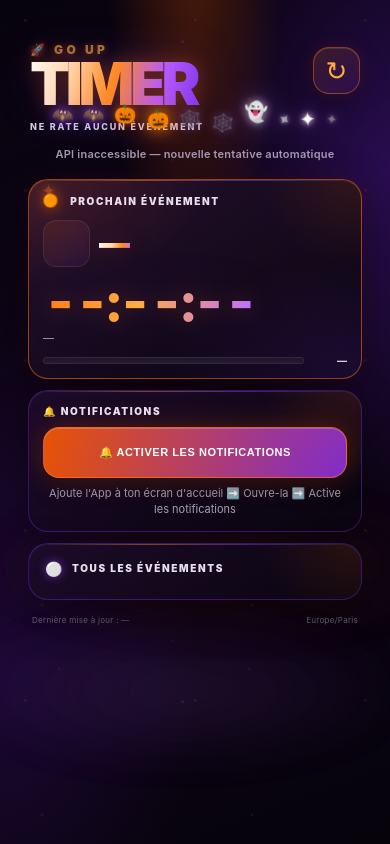
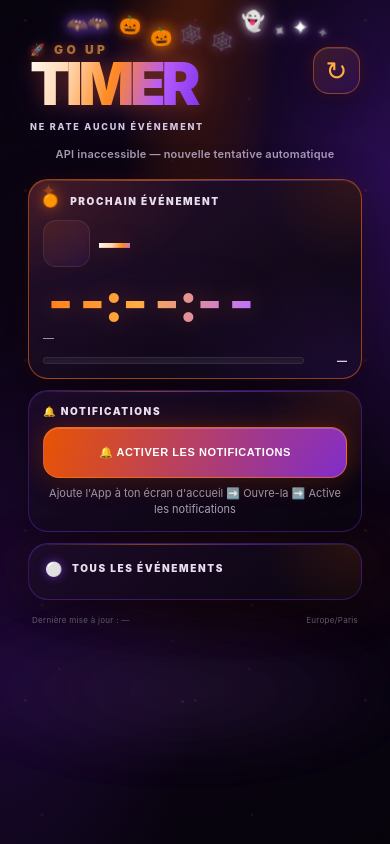
Before and after one commit to alan59320/APP-GO-UP-TIMER, a website: page index.html in a window 390 px wide. Drawn offline with Linux system fonts and the light colour scheme; no server answers.

Commit message:
Update style.css

```diff
--- a/style.css
+++ b/style.css
@@ -32,38 +32,51 @@ footer{display:flex;justify-content:space-between;color:#666;font-size:10px;padd
 .push-status{text-align:center;color:#888;font-size:11px;line-height:1.4;margin-top:10px}
 .push-status{text-align:center;color:#888;font-size:11px;line-height:1.4;margin-top:10px}
 /* =========================================================
-   🎃 HALLOWEEN HEADER ANIMÉ
+   🎃 HALLOWEEN HEADER — CORRECTION
    ========================================================= */
 
+.app {
+  position: relative;
+  isolation: isolate;
+}
+
+/* Zone décorative indépendante du flux du header */
 .top-halloween {
   position: absolute;
 
-  top: 78px;
+  top: 0;
   left: 0;
   right: 0;
 
-  height: 45px;
+  height: 125px;
 
   display: flex;
-  align-items: center;
+  align-items: flex-start;
   justify-content: center;
   gap: 13px;
 
+  padding-top: 8px;
+
   pointer-events: none;
-
-  z-index: 5;
+  z-index: 20;
 
   overflow: visible;
 }
 
+/*
+   On donne à chaque emoji sa propre couche.
+   Cela évite qu'un transform appliqué par une animation
+   soit neutralisé par le conteneur.
+*/
+.top-halloween > span {
+  position: relative;
+  display: inline-block;
+  flex: 0 0 auto;
+  will-change: transform, opacity, filter;
+}
 
-/* =========================================================
-   🦇 CHAUVE-SOURIS
-   ========================================================= */
-
+/* 🦇 CHAUVE-SOURIS */
 .top-bat {
-  display: inline-block;
-
   font-size: 19px;
 
   filter:
@@ -73,54 +86,32 @@ footer{display:flex;justify-content:space-between;color:#666;font-size:10px;padd
   animation: topBat 2.8s ease-in-out infinite;
 }
 
-.bat-a {
-  animation-delay: 0s;
-}
-
+.bat-a { animation-delay: 0s; }
 .bat-b {
   animation-delay: 1.3s;
   font-size: 16px;
 }
 
 @keyframes topBat {
-
   0%, 100% {
-    transform:
-      translateY(2px)
-      rotate(-5deg)
-      scale(1);
+    transform: translate3d(0, 5px, 0) rotate(-5deg) scale(1);
   }
 
   25% {
-    transform:
-      translateY(-5px)
-      rotate(7deg)
-      scale(1.06);
+    transform: translate3d(-4px, -13px, 0) rotate(7deg) scale(1.06);
   }
 
   50% {
-    transform:
-      translateY(2px)
-      rotate(-4deg)
-      scale(.94);
+    transform: translate3d(3px, 5px, 0) rotate(-4deg) scale(.94);
   }
 
   75% {
-    transform:
-      translateY(-4px)
-      rotate(5deg)
-      scale(1.04);
+    transform: translate3d(6px, -9px, 0) rotate(5deg) scale(1.04);
   }
 }
 
-
-/* =========================================================
-   🎃 CITROUILLES
-   ========================================================= */
-
+/* 🎃 CITROUILLES */
 .top-pumpkin {
-  display: inline-block;
-
   font-size: 20px;
 
   filter:
@@ -142,22 +133,16 @@ footer{display:flex;justify-content:space-between;color:#666;font-size:10px;padd
 }
 
 @keyframes topPumpkinFloat {
-
   0%, 100% {
-    transform:
-      translateY(1px)
-      rotate(-4deg);
+    transform: translate3d(0, 4px, 0) rotate(-4deg);
   }
 
   50% {
-    transform:
-      translateY(-7px)
-      rotate(5deg);
+    transform: translate3d(0, -14px, 0) rotate(5deg);
   }
 }
 
 @keyframes topPumpkinGlow {
-
   0%, 100% {
     filter:
       drop-shadow(0 0 4px rgba(255,120,0,.55))
@@ -171,16 +156,9 @@ footer{display:flex;justify-content:space-between;color:#666;font-size:10px;padd
   }
 }
 
-
-/* =========================================================
-   🕸️ TOILES
-   ========================================================= */
-
+/* 🕸️ TOILES */
 .top-web {
-  display: inline-block;
-
   font-size: 20px;
-
   opacity: .8;
 
   filter:
@@ -189,9 +167,7 @@ footer{display:flex;justify-content:space-between;color:#666;font-size:10px;padd
   animation: topWeb 4s ease-in-out infinite;
 }
 
-.web-a {
-  animation-delay: .7s;
-}
+.web-a { animation-delay: .7s; }
 
 .web-b {
   animation-delay: 2.4s;
@@ -199,28 +175,17 @@ footer{display:flex;justify-content:space-between;color:#666;font-size:10px;padd
 }
 
 @keyframes topWeb {
-
   0%, 100% {
-    transform:
-      rotate(-8deg)
-      translateY(0);
+    transform: translate3d(0, 0, 0) rotate(-8deg);
   }
 
   50% {
-    transform:
-      rotate(8deg)
-      translateY(5px);
+    transform: translate3d(0, 9px, 0) rotate(8deg);
   }
 }
 
-
-/* =========================================================
-   👻 FANTÔME
-   ========================================================= */
-
+/* 👻 FANTÔME */
 .top-ghost {
-  display: inline-block;
-
   font-size: 21px;
 
   filter:
@@ -231,30 +196,18 @@ footer{display:flex;justify-content:space-between;color:#666;font-size:10px;padd
 }
 
 @keyframes topGhost {
-
   0%, 100% {
-    transform:
-      translateY(2px)
-      rotate(-3deg);
+    transform: translate3d(0, 4px, 0) rotate(-3deg);
   }
 
   50% {
-    transform:
-      translateY(-7px)
-      rotate(4deg);
+    transform: translate3d(0, -14px, 0) rotate(4deg);
   }
 }
 
-
-/* =========================================================
-   ✦ ÉTOILES
-   ========================================================= */
-
+/* ✦ ÉTOILES */
 .top-star {
-  display: inline-block;
-
   font-size: 19px;
-
   color: white;
 
   text-shadow:
@@ -264,73 +217,54 @@ footer{display:flex;justify-content:space-between;color:#666;font-size:10px;padd
   animation: topStar 1.8s ease-in-out infinite;
 }
 
-.star-a {
-  animation-delay: 0s;
-}
-
-.star-b {
-  animation-delay: .6s;
-}
-
-.star-c {
-  animation-delay: 1.2s;
-}
+.star-a { animation-delay: 0s; }
+.star-b { animation-delay: .6s; }
+.star-c { animation-delay: 1.2s; }
 
 @keyframes topStar {
-
   0%, 100% {
     opacity: .35;
-    transform: scale(.75) rotate(0deg);
+    transform: translate3d(0, 0, 0) scale(.75) rotate(0deg);
   }
 
   50% {
     opacity: 1;
-    transform: scale(1.25) rotate(90deg);
+    transform: translate3d(0, -6px, 0) scale(1.25) rotate(90deg);
   }
 }
 
-
-/* =========================================================
-   📱 IPHONE
-   ========================================================= */
-
+/* 📱 IPHONE */
 @media (max-width: 600px) {
-
   .top-halloween {
-    top: 78px;
-    gap: 10px;
+    top: 0;
+    height: 115px;
+    gap: 8px;
+    padding-top: 5px;
   }
 
-  .top-bat {
-    font-size: 17px;
+  .top-bat { font-size: 17px; }
+  .top-pumpkin { font-size: 18px; }
+  .top-web { font-size: 18px; }
+  .top-ghost { font-size: 19px; }
+  .top-star { font-size: 16px; }
+}
+
+/* Petit iPhone : on évite que les emojis débordent */
+@media (max-width: 375px) {
+  .top-halloween {
+    gap: 5px;
   }
 
-  .top-pumpkin {
-    font-size: 18px;
-  }
+  .top-bat { font-size: 15px; }
+  .top-pumpkin { font-size: 16px; }
+  .top-web { font-size: 16px; }
+  .top-ghost { font-size: 17px; }
+  .top-star { font-size: 14px; }
+}
 
-  .top-web {
-    font-size: 18px;
-  }
-
-  .top-ghost {
-    font-size: 19px;
-  }
-
-  .top-star {
-    font-size: 16px;
+/* Accessibilité */
+@media (prefers-reduced-motion: reduce) {
+  .top-halloween > span {
+    animation: none !important;
   }
 }
-
-
-/* =========================================================
-   ♿ RÉDUCTION DES ANIMATIONS
-   ========================================================= */
-
-@media (prefers-reduced-motion: reduce) {
-
-  .top-halloween * {
-    animation: none !important;
-  }
-
-}
```
